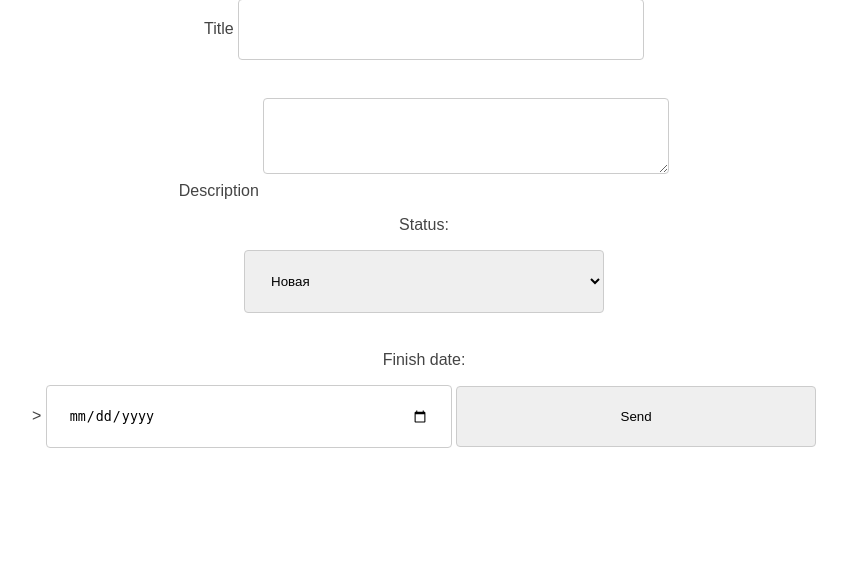
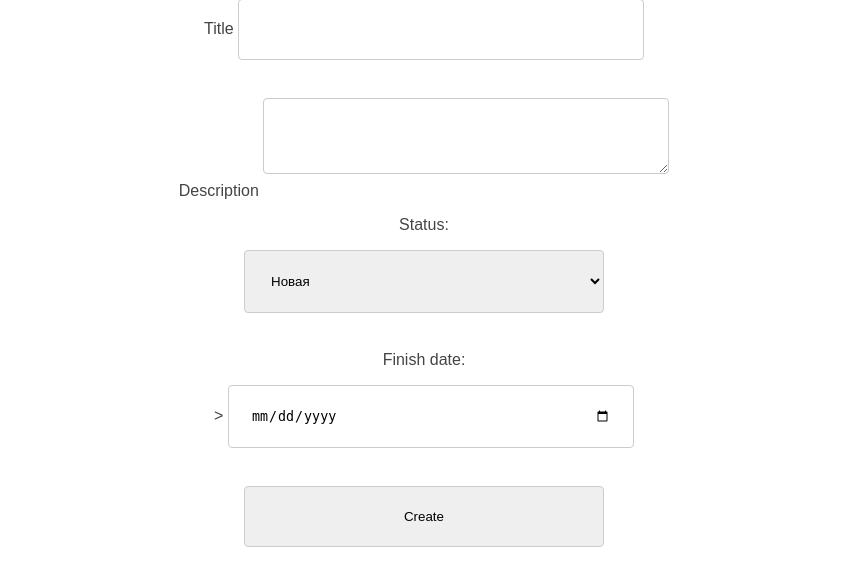
Before and after one commit to violettalivada/hw_45, a Django app: page /tasks/add/ in a window 1280 px wide. Shown: the part 169-755 px from the top of the page, without its empty margins (216-1063 px from the left). Run offline with Django 3.2, Linux system fonts and the light colour scheme.

Commit message:
Кнопка submit перенесена в task_form.html и теперь передается через переменную в task_create.html и update.html.

```diff
--- a/source/webapp/templates/partial/task_form.html
+++ b/source/webapp/templates/partial/task_form.html
@@ -11,3 +11,4 @@
     </select>
 <p><label>Finish date:</label></p>>
     <input type="date"  name="date">
+<p><input type="submit" value="{{ button_text }}"></p>
--- a/source/webapp/templates/task_create.html
+++ b/source/webapp/templates/task_create.html
@@ -6,7 +6,6 @@
     <a href="{% url 'index' %}">На главную</a>
     <h1>Create Task</h1>
     <form action="{% url 'task_create' %}" method="post">
-        {% include 'partial/task_form.html' %}
-        <input type="submit" value="Send"/>
+        {% include 'partial/task_form.html' with button_text='Create' %}
     </form>
 {% endblock %}
--- a/source/webapp/templates/update.html
+++ b/source/webapp/templates/update.html
@@ -9,7 +9,6 @@
 {% block content %}
     <h1>Update Task</h1>
     <form method="POST" action="{% url "task_update" task.pk %}">
-        {% include 'partial/task_form.html' %}
-        <p><input type="submit" value="Submit"></p>
+        {% include 'partial/task_form.html' with button_text='Update' %}
     </form>
 {% endblock %}
```
